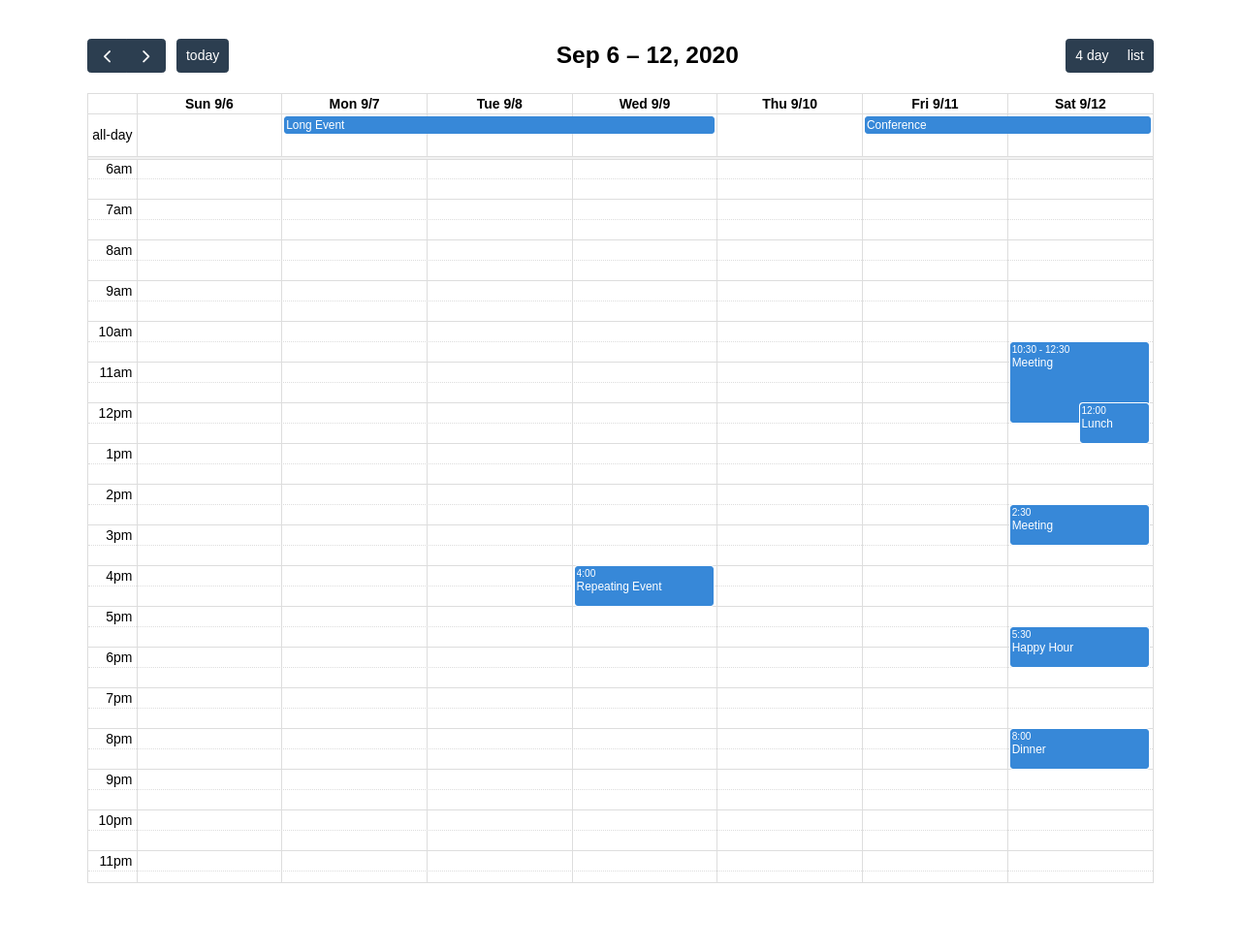
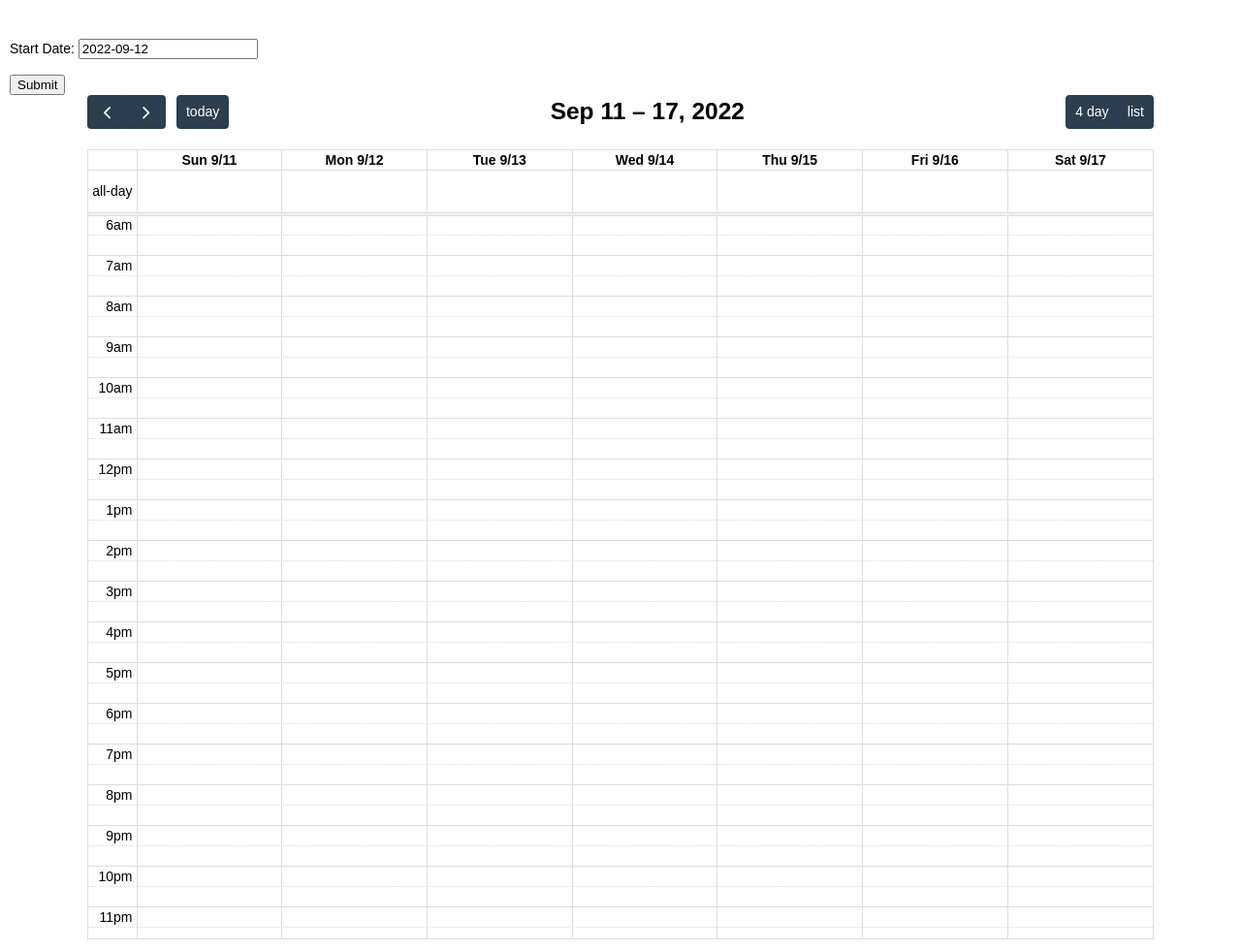
Before and after one commit to Capstone-Projects-2021-Fall/project-trip-planner, a plain HTML site: page examples/itinerary.html in a window 1280 px wide. Shown: the whole page at 97% size. Before the commit the page ends 951 px from the top, so only its background shows below. Drawn offline with Linux system fonts and the light colour scheme.

Commit message:
Can input custom start date

```diff
--- a/examples/itinerary.html
+++ b/examples/itinerary.html
@@ -10,9 +10,10 @@
     var calendarEl = document.getElementById('calendar');
 
     var calendar = new FullCalendar.Calendar(calendarEl, {
-      initialDate: '2020-09-12',
+      initialDate: document.getElementById("sdate").value,
       initialView: 'timeGridWeek',
       nowIndicator: true,
+
 
       headerToolbar: {
         left: 'prev,next today',
@@ -51,7 +52,8 @@
       events: [
         {
           title: 'All Day Event',
-          start: '2020-09-01',
+          start: '2020-09-01'
+
         },
         {
           title: 'Long Event',
@@ -127,7 +129,11 @@
 </style>
 </head>
 <body>
-
+<form>
+  <label for="sdate">Start Date:</label>
+  <input type="text" id="sdate"  value="2022-09-12"><br><br>
+  <input type="submit" value="Submit">
+</form>
 <div id='calendar'></div>
 
 </body>
```
Also changed, not shown: examples/list-views.html (+2 -0 lines), examples/embed.PNG (added).
